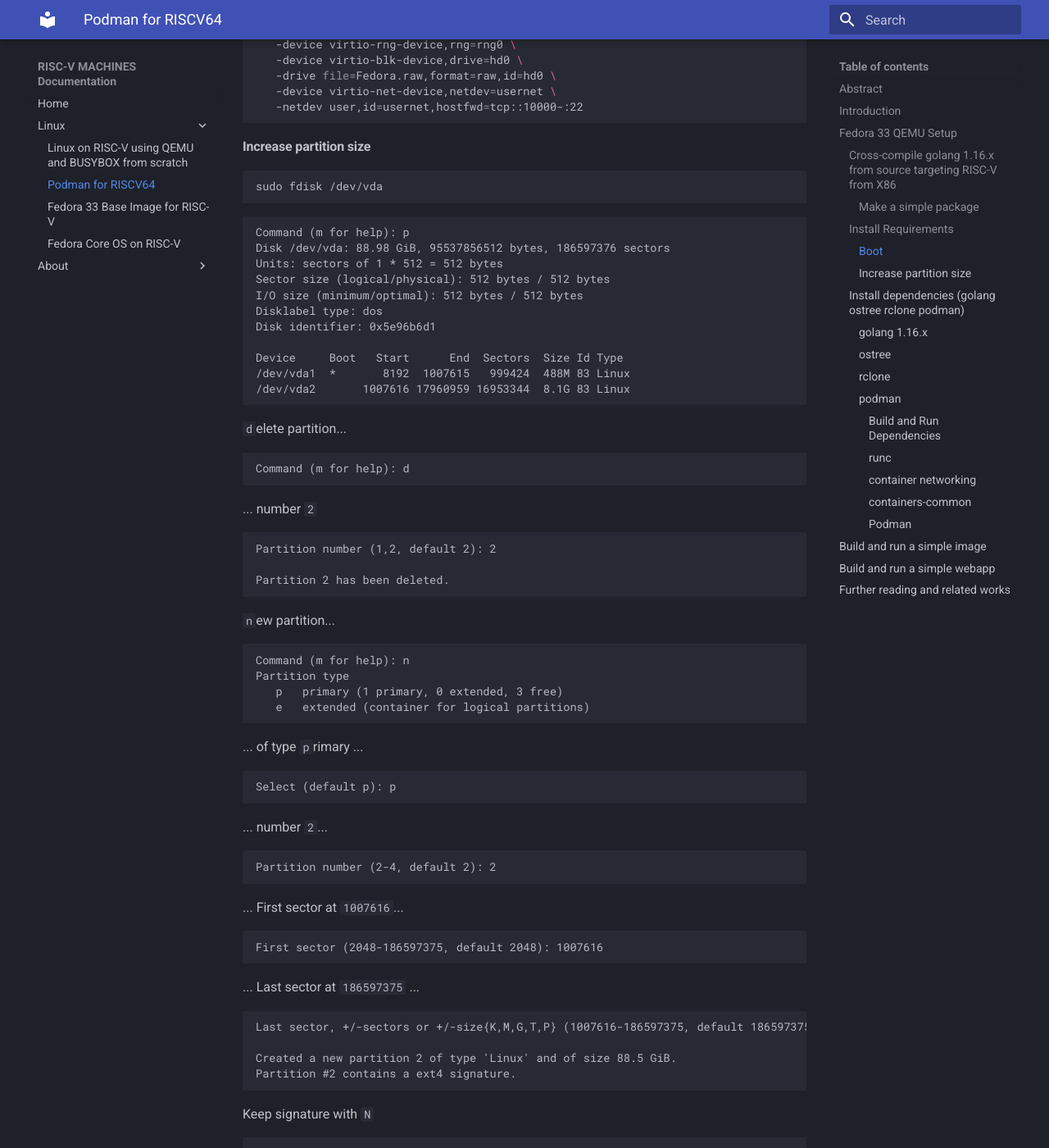
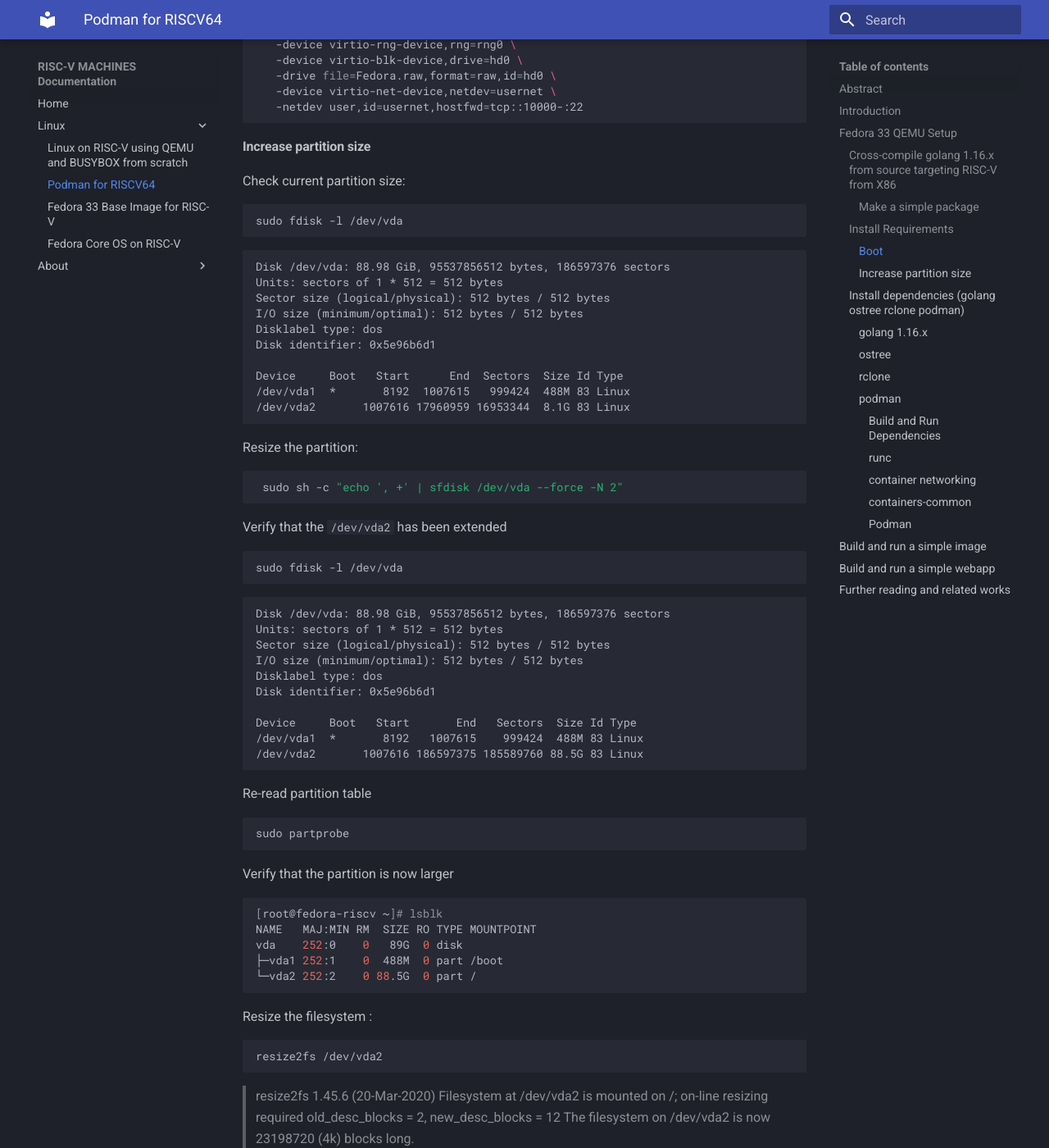
Before and after one commit to rv-machines/documentation, an MkDocs documentation site: the page built from docs/linux/podman.md, in a window 1280 px wide and 1400 px high, scrolled down 3156 px. Shown: the whole window at 82% size. Built offline with MkDocs 1.6.1 and Material for MkDocs 9.7.7, drawn with Linux system fonts in a browser that asks for light colours; some of the changed text lies outside the part shown.

Commit message:
Easier partition resize
Use sfdisk to resize the partition with fewer steps

````diff
--- a/docs/linux/podman.md
+++ b/docs/linux/podman.md
@@ -146,12 +146,13 @@
 
 #### Increase partition size
 
+Check current partition size:
+
 ``` bash
-sudo fdisk /dev/vda
+sudo fdisk -l /dev/vda
 ```
 
 ```
-Command (m for help): p
 Disk /dev/vda: 88.98 GiB, 95537856512 bytes, 186597376 sectors
 Units: sectors of 1 * 512 = 512 bytes
 Sector size (logical/physical): 512 bytes / 512 bytes
@@ -164,67 +165,19 @@
 /dev/vda2       1007616 17960959 16953344  8.1G 83 Linux
 ```
 
-`d`elete partition...
+Resize the partition:
 
-```
-Command (m for help): d
-```
-
-... number `2`
-
-```
-Partition number (1,2, default 2): 2
-
-Partition 2 has been deleted.
-```
-
-`n`ew partition...
-
-```
-Command (m for help): n
-Partition type
-   p   primary (1 primary, 0 extended, 3 free)
-   e   extended (container for logical partitions)
-```
-
-... of type `p`rimary ...
-
-```
-Select (default p): p
-```
-
-... number `2`...
-
-```
-Partition number (2-4, default 2): 2
-```
-
-... First sector at `1007616`...
-
-```
-First sector (2048-186597375, default 2048): 1007616
-```
-
-... Last sector at `186597375` ...
-
-```
-Last sector, +/-sectors or +/-size{K,M,G,T,P} (1007616-186597375, default 186597375): 186597375
-
-Created a new partition 2 of type 'Linux' and of size 88.5 GiB.
-Partition #2 contains a ext4 signature.
-```
-
-Keep signature with `N`
-
-```
-Do you want to remove the signature? [Y]es/[N]o: N
+```bash
+ sudo sh -c "echo ', +' | sfdisk /dev/vda --force -N 2"
 ```
 
 Verify that the `/dev/vda2` has been extended
 
+``` bash
+sudo fdisk -l /dev/vda
 ```
-Command (m for help): p
 
+```
 Disk /dev/vda: 88.98 GiB, 95537856512 bytes, 186597376 sectors
 Units: sectors of 1 * 512 = 512 bytes
 Sector size (logical/physical): 512 bytes / 512 bytes
@@ -237,18 +190,10 @@
 /dev/vda2       1007616 186597375 185589760 88.5G 83 Linux
 ```
 
-Write the changes to the partition table and reboot
+Re-read partition table
 
-```
-Command (m for help): w
-The partition table has been altered.
-Syncing disks.
-```
-
-Restart the instance
-
-```
-reboot
+```bash
+sudo partprobe
 ```
 
 Verify that the partition is now larger
````
